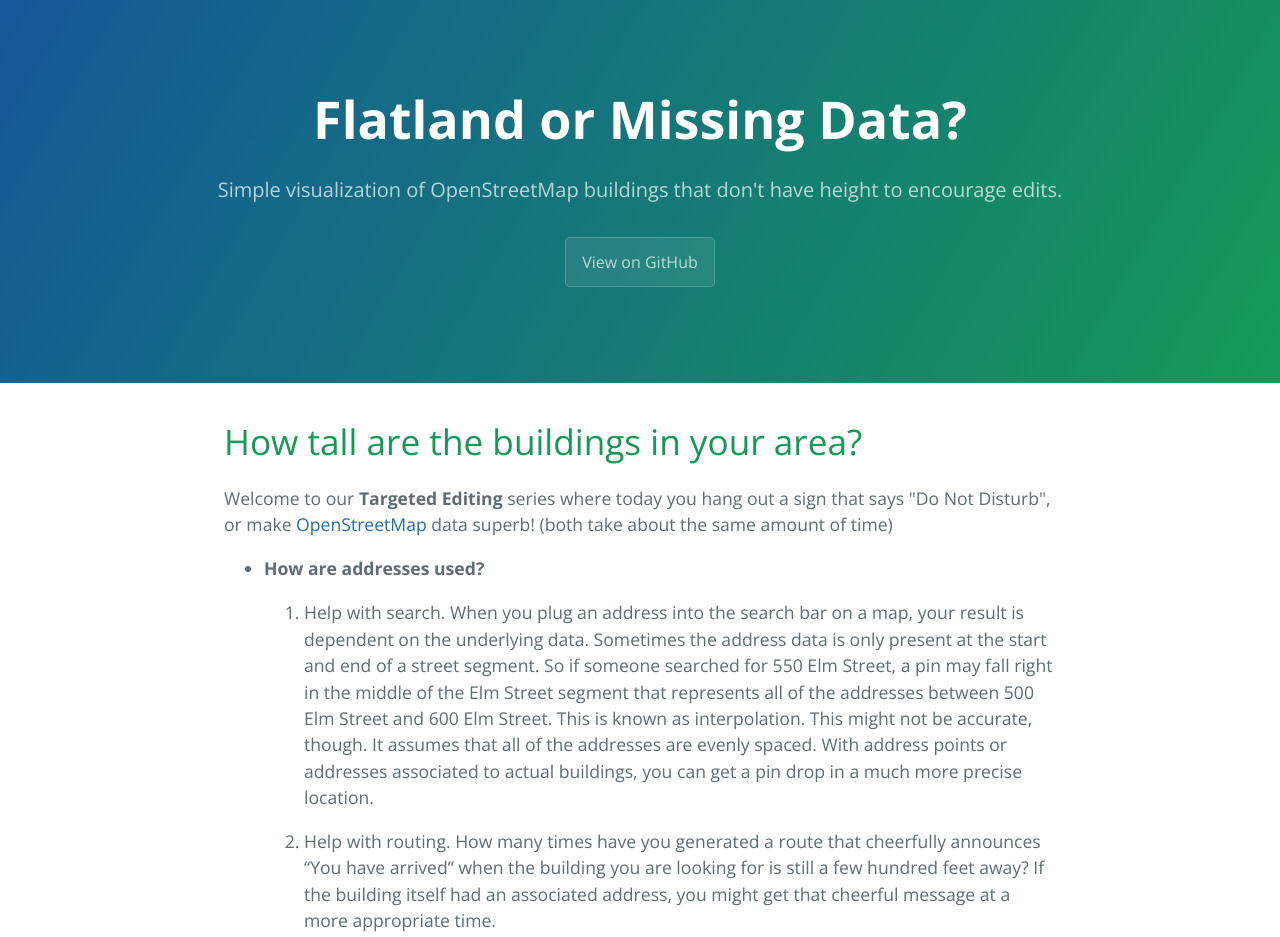
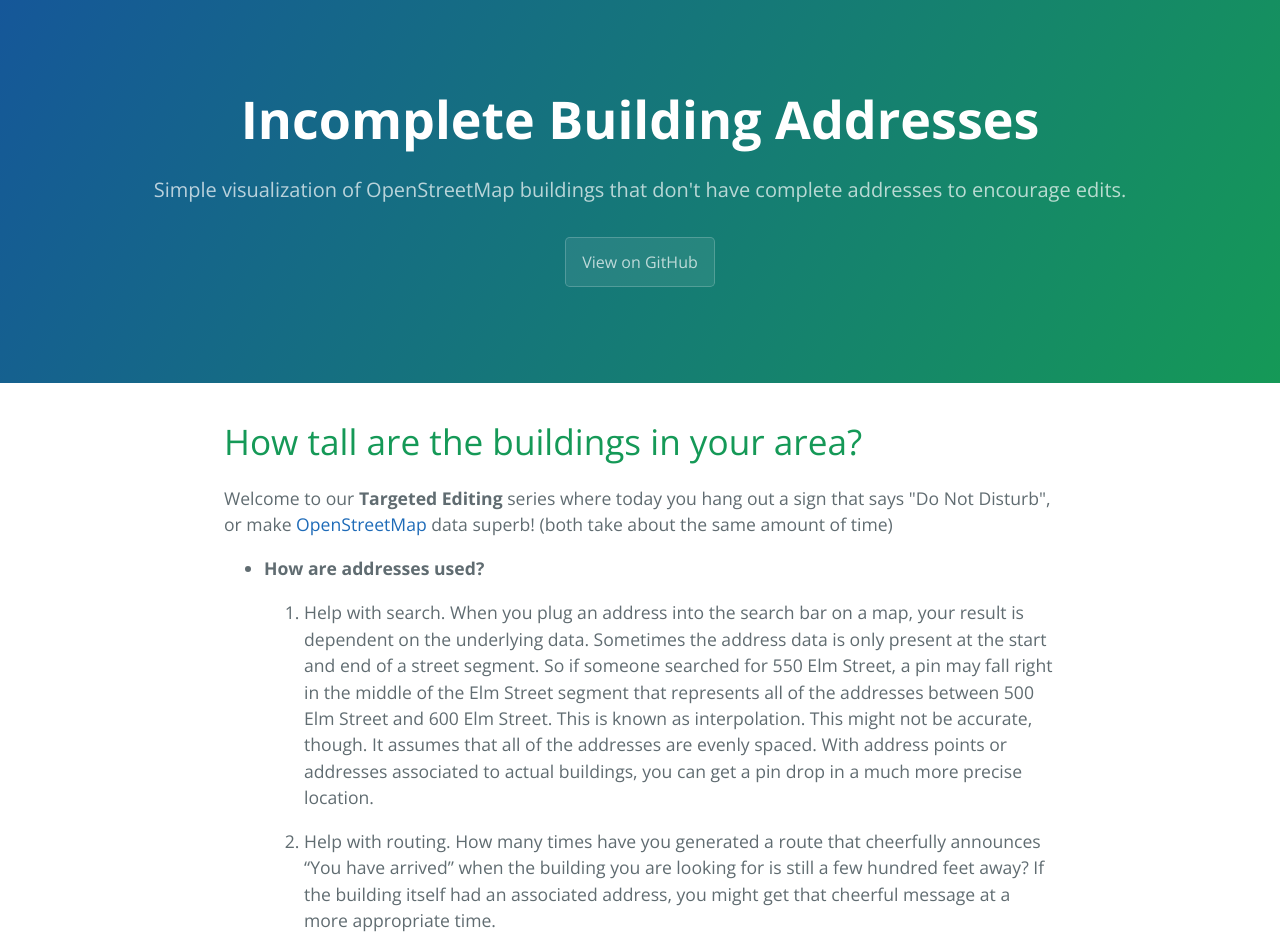
Before and after one commit to IndyHurt/incomplete-addresses, a plain HTML site: page index.html in a window 1280 px wide. Shown: the top 937 px of the page. Drawn offline with nearby package versions, Linux system fonts and the light colour scheme; a script that the page names is missing.

Commit message:
edits
titles

```diff
--- a/index.html
+++ b/index.html
@@ -39,8 +39,8 @@
   </head>
   <body>
     <section class="page-header">
-      <h1 class="project-name">Flatland or Missing Data?</h1>
-      <h2 class="project-tagline">Simple visualization of OpenStreetMap buildings that don&#39;t have height to encourage edits.</h2>
+      <h1 class="project-name">Incomplete Building Addresses</h1>
+      <h2 class="project-tagline">Simple visualization of OpenStreetMap buildings that don&#39;t have complete addresses to encourage edits.</h2>
       <a href="https://github.com/IndyHurt/flatland" class="btn">View on GitHub</a>
     </section>
 
```
